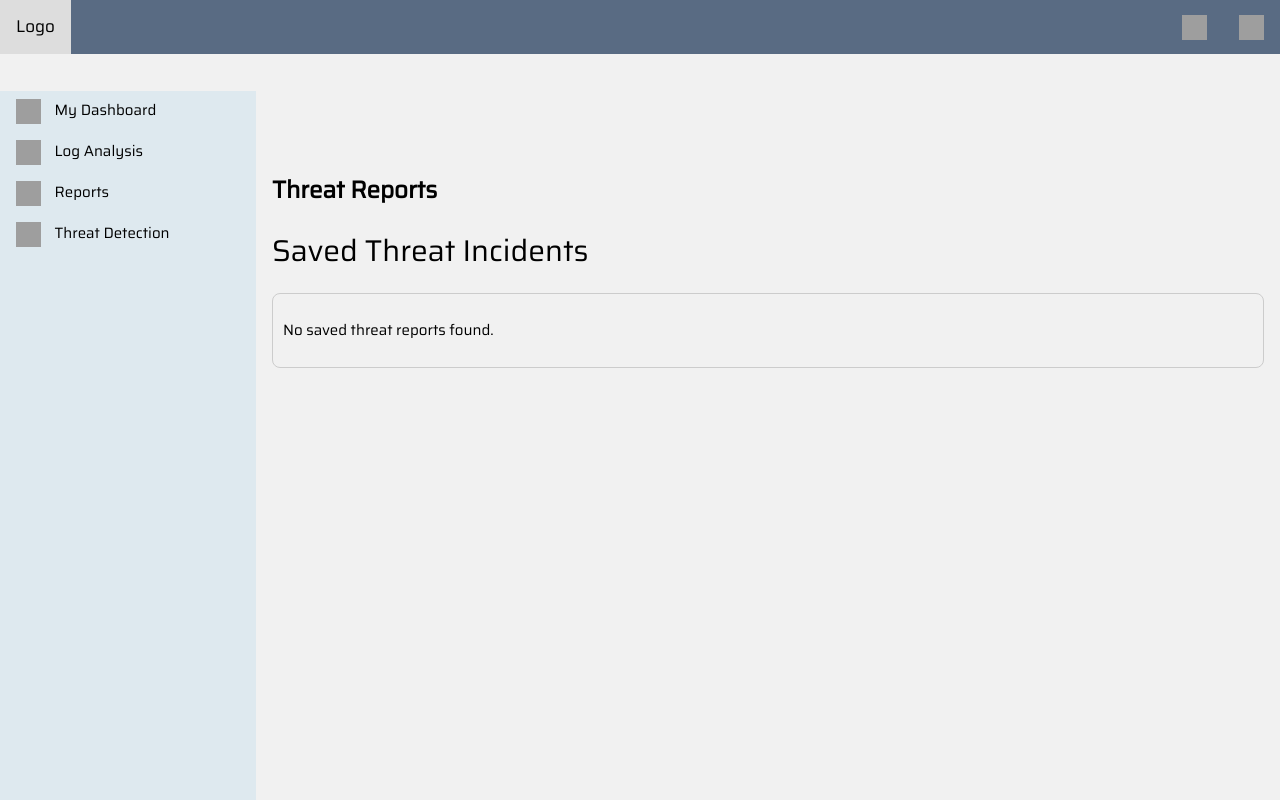
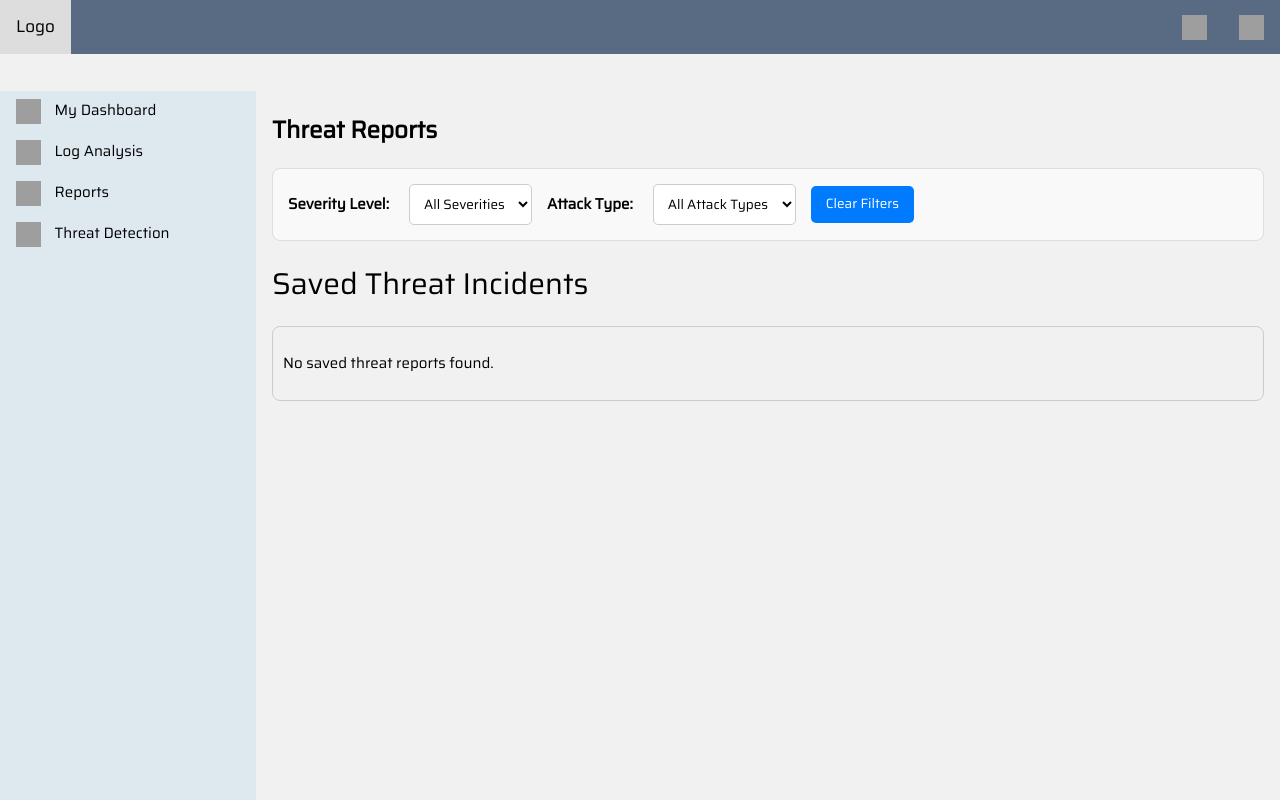
Before and after one commit to Slguod/StingRay, a Flask app: page /reports in a window 1280 px wide. Run offline with Flask 3, Linux system fonts and the light colour scheme; data that the repository does not hold is empty; parts of the project's set-up code (start-up, migrations or seed data) failed here and were passed over; some libraries are stand-ins or nearby versions; grey boxes are pictures that could not be loaded.

Commit message:
Add files via upload

```diff
--- a/backend/app.py
+++ b/backend/app.py
@@ -10,6 +10,8 @@ import os
 import subprocess
 from urllib.parse import urlparse
 import pandas as pd
+import google.generativeai as genai
+from dotenv import load_dotenv
 import openpyxl
 from datetime import datetime, timezone
 from sklearn.preprocessing import StandardScaler, PolynomialFeatures # For preprocessing
@@ -34,6 +36,13 @@ db = SQLAlchemy(app)
 
 # --- NEW: Model Folder and Global Model Variables ---
 MODEL_FOLDER = os.path.join(os.path.dirname(os.path.abspath(__file__)), 'models') # Define the models folder path
+
+load_dotenv()
+
+# Configure the Gemini API key
+gemini_api_key = os.getenv("GEMINI_API_KEY")
+genai.configure(api_key=gemini_api_key)
+model = genai.GenerativeModel('models/gemini-1.5-flash')
 
 # Ensure UPLOAD_FOLDER and MODEL_FOLDER exist
 os.makedirs(UPLOAD_FOLDER, exist_ok=True)
@@ -648,6 +657,39 @@ def classify():
         app.logger.error(f"Error processing file for classification: {e}", exc_info=True)
         return jsonify({"error": f"Error processing file for classification: {e}"}), 500
 
+@app.route('/api/generate_report', methods=['POST'])
+def generate_report():
+    try:
+        data = request.get_json()
+        incident_id = data.get('incident_id')
+        threat_type = data.get('threat_type')
+        details_obj = data.get('details')
+
+        if not all([incident_id, threat_type, details_obj]):
+            return jsonify({'error': 'Missing incident data'}), 400
+
+        # Convert the dictionary of details into a string format for the prompt
+        details_str = "\n".join([f"{key.replace('_', ' ')}: {value}" for key, value in details_obj.items()])
+
+        prompt = (
+                f"Based on the following network incident data, perform two tasks:\n\n"
+                f"1. Create a concise summary of the incident and the potential threat.\n"
+                f"2. Suggest specific, actionable steps to prevent this type of incident in the future.\n\n"
+                f"Incident ID: {incident_id}\n"
+                f"Threat Type: {threat_type}\n"
+                f"Network Flow Details:\n{details_str}\n\n"
+                f"Format your response using markdown with clear headings for 'Summary' and 'Prevention Strategies'."
+                )
+
+        response = model.generate_content(prompt)
+        report_content = response.text
+
+        return jsonify({'report': report_content}), 200
+
+    except Exception as e:
+        print(f"Error generating AI report: {e}")
+        return jsonify({'error': 'An error occurred while generating the report.'}), 500
+
 # This block runs only when app.py is executed directly
 if __name__ == '__main__':
     with app.app_context(): # Essential for SQLAlchemy operations at startup
--- a/frontend/static/reports.js
+++ b/frontend/static/reports.js
@@ -2,26 +2,37 @@
 
 document.addEventListener('DOMContentLoaded', function() {
     const threatReportsContainer = document.getElementById('threatReportsContainer');
+    // NEW: Filter elements
+    const threatTypeFilter = document.getElementById('threatTypeFilter');
+    const attackTypeFilter = document.getElementById('attackTypeFilter');
+    const clearFiltersBtn = document.getElementById('clearFiltersBtn');
+
+    let allThreatReports = []; // To store all fetched reports for filtering
 
     // Modal elements (reused from threat-detection.js logic)
     const incidentDetailsModal = document.getElementById('incidentDetailsModal');
     const modalIncidentId = document.getElementById('modalIncidentId');
     const modalContent = document.getElementById('modalContent');
+    // NEW: Reference to the generate report button in the modal
+    const generateReportBtn = document.getElementById('generateReportBtn');
 
+
+    // Function to determine severity class and text based on threat label
     function getSeverityClass(threatLabel) {
         threatLabel = String(threatLabel).toLowerCase(); // Ensure it's a string and lowercase for robust comparison
         if (threatLabel.includes('ddos') ||
             threatLabel.includes('infiltration') ||
             threatLabel.includes('bot') ||
-            threatLabel.includes('dos goldeneye') || // NEW
-            threatLabel.includes('dos hulk') ||     // NEW
-            threatLabel.includes('dos slowloris')) { // NEW
+            threatLabel.includes('web attack') || // Added 'web attack' for completeness as it might be a general label
+            threatLabel.includes('dos goldeneye') ||
+            threatLabel.includes('dos hulk') ||
+            threatLabel.includes('dos slowloris')) {
             return { className: 'High', text: 'High' };
         } else if (threatLabel.includes('portscan') ||
                    threatLabel.includes('brute force') ||
                    threatLabel.includes('xss') ||
                    threatLabel.includes('sql injection') ||
-                   threatLabel.includes('ftp patator')) { // NEW
+                   threatLabel.includes('ftp patator')) {
             return { className: 'Moderate', text: 'Moderate' };
         } else if (threatLabel.includes('benign')) {
             return { className: 'Low', text: 'Low' };
@@ -30,24 +41,53 @@ document.addEventListener('DOMContentLoaded', function() {
         }
     }
 
-    // Function to display classified threats as cards
-    async function fetchAndDisplayThreatReports() {
-        threatReportsContainer.innerHTML = '<p>Loading threat reports...</p>';
-        try {
-            const response = await fetch('/api/threat_reports');
-            if (!response.ok) {
-                throw new Error(`HTTP error! status: ${response.status}`);
+    // NEW: Function to populate the Attack Type filter dropdown
+    function populateAttackTypeFilter(reports) {
+        const attackTypes = new Set();
+        reports.forEach(report => {
+            if (report.predicted_threat_label) {
+                attackTypes.add(report.predicted_threat_label);
             }
-            const reports = await response.json();
+        });
 
-            threatReportsContainer.innerHTML = ''; // Clear loading message
+        // Clear previous options except "All"
+        attackTypeFilter.innerHTML = '<option value="All">All Attack Types</option>';
+        Array.from(attackTypes).sort().forEach(type => {
+            const option = document.createElement('option');
+            option.value = type;
+            option.textContent = type;
+            attackTypeFilter.appendChild(option);
+        });
+    }
 
-            if (!reports || reports.length === 0) {
+    // NEW: Function to apply filters and display reports
+    function applyFilters() {
+        const selectedThreatType = threatTypeFilter.value;
+        const selectedAttackType = attackTypeFilter.value;
+
+        threatReportsContainer.innerHTML = ''; // Clear current display
+
+        if (allThreatReports.length === 0) {
             threatReportsContainer.innerHTML = '<p>No saved threat reports found.</p>';
             return;
         }
 
-            reports.forEach(report => {
+        const filteredReports = allThreatReports.filter(report => {
+            const severity = getSeverityClass(report.predicted_threat_label).text;
+            const attackType = report.predicted_threat_label;
+
+            const matchesThreatType = selectedThreatType === 'All' || severity === selectedThreatType;
+            const matchesAttackType = selectedAttackType === 'All' || attackType === selectedAttackType;
+
+            return matchesThreatType && matchesAttackType;
+        });
+
+        if (filteredReports.length === 0) {
+            threatReportsContainer.innerHTML = '<p>No reports match the selected filters.</p>';
+            return;
+        }
+
+        filteredReports.forEach(report => {
             const card = document.createElement('div');
             card.classList.add('incident-card');
 
@@ -65,7 +105,7 @@ document.addEventListener('DOMContentLoaded', function() {
                 } catch (e) { /* Fallback to N/A */ }
             }
 
-                // The card content: now uses "Type of Attack" label and Threat Label as content
+            // The card content
             card.innerHTML = `
                 <div class="card-header-custom">
                     <h4>Incident ID: #${report.incident_id_display}</h4>
@@ -83,14 +123,37 @@ document.addEventListener('DOMContentLoaded', function() {
             // Store the full incident data (from full_details) on the card element for later use in modal
             card.dataset.fullIncident = JSON.stringify(report.full_details);
             card.dataset.incidentIdDisplay = report.incident_id_display; // Store for modal title
+            card.dataset.predictedThreatLabel = report.predicted_threat_label; // Store for modal
 
             card.addEventListener('click', function() {
                 const fullIncidentDetails = JSON.parse(this.dataset.fullIncident);
                 const incidentIdFromCard = this.dataset.incidentIdDisplay;
-                    showIncidentDetails(fullIncidentDetails, incidentIdFromCard, report.predicted_threat_label);
+                const predictedThreatLabelFromCard = this.dataset.predictedThreatLabel;
+                showIncidentDetails(fullIncidentDetails, incidentIdFromCard, predictedThreatLabelFromCard);
             });
             threatReportsContainer.appendChild(card);
         });
+    }
+
+    // MODIFIED: Function to fetch and display classified threats as cards
+    async function fetchAndDisplayThreatReports() {
+        threatReportsContainer.innerHTML = '<p>Loading threat reports...</p>';
+        try {
+            const response = await fetch('/api/threat_reports');
+            if (!response.ok) {
+                throw new Error(`HTTP error! status: ${response.status}`);
+            }
+            const reports = await response.json();
+
+            allThreatReports = reports; // Store all reports
+
+            // Populate filter dropdowns
+            populateAttackTypeFilter(allThreatReports);
+
+            // Apply filters to display initial set (which will be all if filters are at "All")
+            applyFilters();
+
+
 
         } catch (error) {
             console.error('Error fetching threat reports:', error);
@@ -98,19 +161,28 @@ document.addEventListener('DOMContentLoaded', function() {
         }
     }
 
-    // Function to show incident details in a modal
+    // Function to show incident details in a modal (AI Report Generation Included)
 function showIncidentDetails(incidentDetails, incidentIdForModal, predictedThreatLabel) {
+    // Get the elements needed for the modal
+    const modalContent = document.getElementById('modalContent');
+    const modalIncidentId = document.getElementById('modalIncidentId');
+    const incidentDetailsModal = document.getElementById('incidentDetailsModal');
+
+    // Get the report generation button from the modal's header
+    const generateReportBtn = document.getElementById('generateReportBtn');
+
     modalIncidentId.textContent = `#${incidentIdForModal}`;
 
-        let detailsHtml = '';
+    // Store the original HTML content to restore it later
+    let originalDetailsHtml = '';
     const severity = getSeverityClass(predictedThreatLabel);
 
-        detailsHtml += `<p><strong>Predicted Threat:</strong> <span class="threat-level-badge ${severity.className}" style="display: inline-block; padding: 3px 8px; font-size: 0.9em; position: unset;">${severity.text}</span></p>`;
+    originalDetailsHtml += `<p><strong>Predicted Threat:</strong> <span class="threat-level-badge ${severity.className}" style="display: inline-block; padding: 3px 8px; font-size: 0.9em; position: unset;">${severity.text}</span></p>`;
 
     // Display the full message or a default if not available
     const fullMessage = incidentDetails.Message || (incidentDetails.action && incidentDetails.action.includes("Threat Detected:") ? incidentDetails.action.replace("Threat Detected: ", "") : 'No detailed message available.');
-        detailsHtml += `<p><strong>Type of Attack:</strong> ${predictedThreatLabel || 'N/A'}</p>`;
-        detailsHtml += `<p><strong>Details:</strong> ${fullMessage}</p>`;
+    originalDetailsHtml += `<p><strong>Type of Attack:</strong> ${predictedThreatLabel || 'N/A'}</p>`;
+    originalDetailsHtml += `<p><strong>Details:</strong> ${fullMessage}</p>`;
 
     // Extract date and time for consistency in modal
     let detailDate = 'N/A';
@@ -138,11 +210,11 @@ document.addEventListener('DOMContentLoaded', function() {
         detailDate = now.toLocaleDateString();
         detailTime = now.toLocaleTimeString();
     }
-        detailsHtml += `<p><strong>Date:</strong> ${detailDate}</p>`;
-        detailsHtml += `<p><strong>Time:</strong> ${detailTime}</p>`;
+        originalDetailsHtml += `<p><strong>Date:</strong> ${detailDate}</p>`;
+        originalDetailsHtml += `<p><strong>Time:</strong> ${detailTime}</p>`;
 
-        detailsHtml += '<hr>';
-        detailsHtml += '<h4>Key Network Flow Indicators:</h4>';
+        originalDetailsHtml += '<hr>';
+        originalDetailsHtml += '<h4>Key Network Flow Indicators:</h4>';
 
         // Define a preferred order for common network indicators to show first
         const orderedKeys = [
@@ -162,7 +234,7 @@ document.addEventListener('DOMContentLoaded', function() {
                 } else if (typeof value === 'number') {
                     value = value.toFixed(2);
                 }
-                detailsHtml += `<p><strong>${key.replace(/_/g, ' ')}:</strong> ${value}</p>`;
+                originalDetailsHtml += `<p><strong>${key.replace(/_/g, ' ')}:</strong> ${value}</p>`;
             }
         });
 
@@ -187,14 +259,66 @@ document.addEventListener('DOMContentLoaded', function() {
                 } else if (typeof value === 'number') {
                     value = value.toFixed(2);
                 }
-                detailsHtml += `<p><strong>${key.replace(/_/g, ' ')}:</strong> ${value}</p>`;
+                originalDetailsHtml += `<p><strong>${key.replace(/_/g, ' ')}:</strong> ${value}</p>`;
             }
         }
 
-        modalContent.innerHTML = detailsHtml;
+        // Set the initial content of the modal
+        modalIncidentId.textContent = `#${incidentIdForModal}`;
+        modalContent.innerHTML = originalDetailsHtml; // Display initial details
         incidentDetailsModal.style.display = 'block';
+
+        // Remove any previous event listeners on the button to prevent duplicates
+        // Clone and replace the button to remove old event listeners
+        const oldBtn = generateReportBtn;
+        const newBtn = oldBtn.cloneNode(true); // Create a new button node from the old one
+        oldBtn.parentNode.replaceChild(newBtn, oldBtn); // Replace the old button with the new one
+
+        // Add the new click event listener to the NEW button
+        newBtn.addEventListener('click', async () => {
+            // Store current modal content to restore after AI report generation
+            const currentModalContent = modalContent.innerHTML;
+            modalContent.innerHTML = '<p>Generating AI report... please wait.</p>'; // Show loading message
+
+            try {
+                const response = await fetch('/api/generate_report', {
+                    method: 'POST',
+                    headers: {
+                        'Content-Type': 'application/json'
+                    },
+                    body: JSON.stringify({
+                        incident_id: incidentIdForModal,
+                        threat_type: predictedThreatLabel,
+                        details: incidentDetails // Pass the full details object for a richer report
+                    })
+                });
+
+                if (!response.ok) {
+                    throw new Error(`HTTP error! status: ${response.status}`);
                 }
 
-    // Fetch and display reports when the page loads
+                const result = await response.json();
+
+                // Display the generated report content in the modal
+                modalContent.innerHTML = `<h3>Generated AI Report</h3>`;
+                modalContent.innerHTML += `<div class="w3-card-4 w3-padding" style="white-space: pre-wrap;">${result.report}</div>`;
+
+            } catch (error) {
+                console.error('Error:', error);
+                modalContent.innerHTML = `<p style="color: red;">Failed to generate report. Please try again.</p>`;
+            }
+        });
+    }
+
+    // Event Listeners for filters
+    threatTypeFilter.addEventListener('change', applyFilters);
+    attackTypeFilter.addEventListener('change', applyFilters);
+    clearFiltersBtn.addEventListener('click', function() {
+        threatTypeFilter.value = 'All';
+        attackTypeFilter.value = 'All';
+        applyFilters(); // Apply filters to reset to all
+    });
+
+    // Initial fetch and display of reports when the page loads
     fetchAndDisplayThreatReports();
 });
--- a/frontend/static/threat_detection.js
+++ b/frontend/static/threat_detection.js
@@ -66,6 +66,10 @@ document.addEventListener('DOMContentLoaded', function() {
             return { className: 'Unknown', text: 'Unknown' };
         }
     }
+
+        function generateIncidentId() {
+        return Math.floor(100000 + Math.random() * 900000);
+        }
 
     // Function to display classification results as cards
     function displayResults(data) {
--- a/frontend/templates/reports.html
+++ b/frontend/templates/reports.html
@@ -30,7 +30,6 @@
         .main-content {
             margin-left: 20%; /* Space for the sidebar */
             padding: 1px 16px;
-            margin-top: 60px; /* Space for the topnav, as per your original file */
             padding-bottom: 30px; /* Add some padding at the bottom */
         }
 
@@ -163,6 +162,48 @@
         #modalContent .threat-level-badge {
             position: unset; /* Override absolute positioning */
         }
+
+                /* Filter controls styling */
+        .filter-controls {
+            margin-bottom: 20px;
+            padding: 15px;
+            border: 1px solid #ddd;
+            border-radius: 8px;
+            background-color: #f9f9f9;
+            display: flex; /* Use flexbox for alignment */
+            gap: 15px; /* Spacing between elements */
+            align-items: center; /* Vertically align items */
+            flex-wrap: wrap; /* Allow wrapping on smaller screens */
+        }
+
+        .filter-controls label {
+            font-weight: bold;
+            margin-right: 5px;
+        }
+
+        .filter-controls select {
+            padding: 8px 10px;
+            border: 1px solid #ccc;
+            border-radius: 5px;
+            background-color: white;
+            font-size: 0.9em;
+            cursor: pointer;
+        }
+
+        .filter-controls button {
+            padding: 8px 15px;
+            background-color: #007bff;
+            color: white;
+            border: none;
+            border-radius: 5px;
+            cursor: pointer;
+            font-size: 0.9em;
+            transition: background-color 0.2s;
+        }
+
+        .filter-controls button:hover {
+            background-color: #0056b3;
+        }
     </style>
 </head>
 <body class="w3-light-grey">
@@ -200,6 +241,23 @@
     <div class="section-header">Threat Reports</div>
 
     <div class="reports-container">
+        <div class="filter-controls">
+            <label for="threatTypeFilter">Severity Level:</label>
+            <select id="threatTypeFilter">
+                <option value="All">All Severities</option>
+                <option value="High">High</option>
+                <option value="Moderate">Moderate</option>
+                <option value="Low">Low</option>
+                <option value="Unknown">Unknown</option>
+            </select>
+
+            <label for="attackTypeFilter">Attack Type:</label>
+            <select id="attackTypeFilter">
+                <option value="All">All Attack Types</option>
+                </select>
+
+            <button id="clearFiltersBtn">Clear Filters</button>
+        </div>
         <h2>Saved Threat Incidents</h2>
         <div id="threatReportsContainer">
             <p>Loading threat reports...</p>
@@ -214,6 +272,9 @@
             <span onclick="document.getElementById('incidentDetailsModal').style.display='none'"
                   class="w3-button w3-display-topright">&times;</span>
             <h2>Incident Details <span id="modalIncidentId"></span></h2>
+                        <button id="generateReportBtn" class="w3-button w3-blue w3-right" style="margin-top: 10px;">
+                    Generate AI Report
+                </button>
         </header>
         <div class="w3-container w3-padding" id="modalContent">
             <!-- Details will be injected here by JavaScript -->
```
Also changed, not shown: backend/app backup of last iteration.py (+101 -2 lines). Lines whose indentation alone changed are shown as unchanged.
